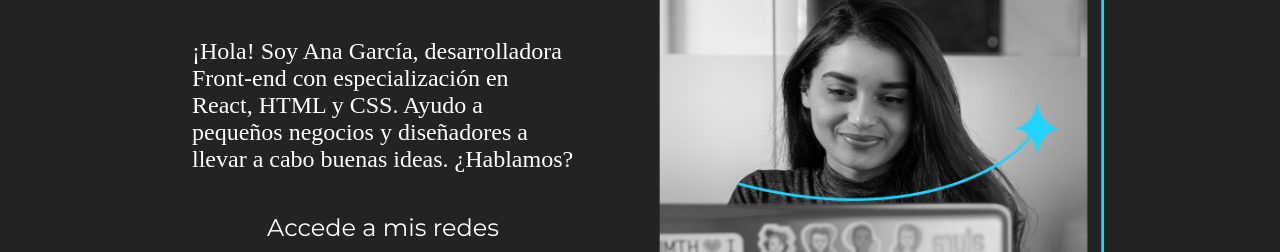
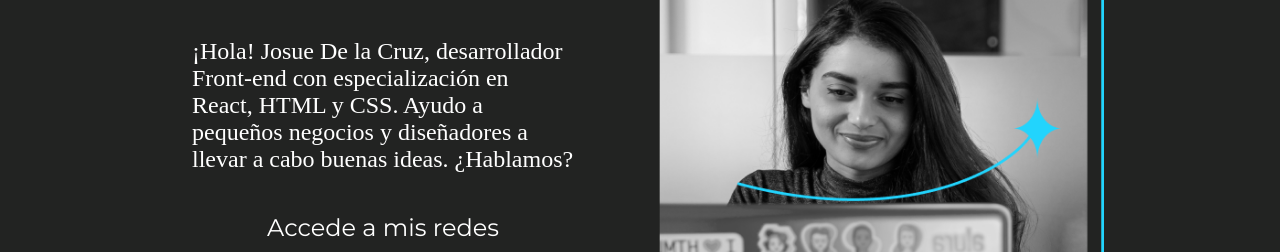
Before and after one commit to josue9716/My_primera_pagina, a plain HTML site: page index.html in a window 1280 px wide. Shown: the part 234-486 px from the top of the page. Drawn offline with Linux system fonts and the light colour scheme.

Commit message:
Actualizacion de parrafo

```diff
--- a/index.html
+++ b/index.html
@@ -19,7 +19,7 @@
             <h1 class="presentacion__contenido__titulo">Eleve tu negocio digital a otro nivel <strong class="titulo-destaque">con un Front-end de calidad!</strong></h1>
 
             <p class="presentacion__contenido__texto">
-            ¡Hola! Soy Ana García, desarrolladora
+            ¡Hola! Josue De la Cruz, desarrollador
             Front-end con especialización en React, HTML y CSS.
             Ayudo a pequeños negocios y diseñadores a llevar a cabo buenas ideas. ¿Hablamos?
         </p>
```
